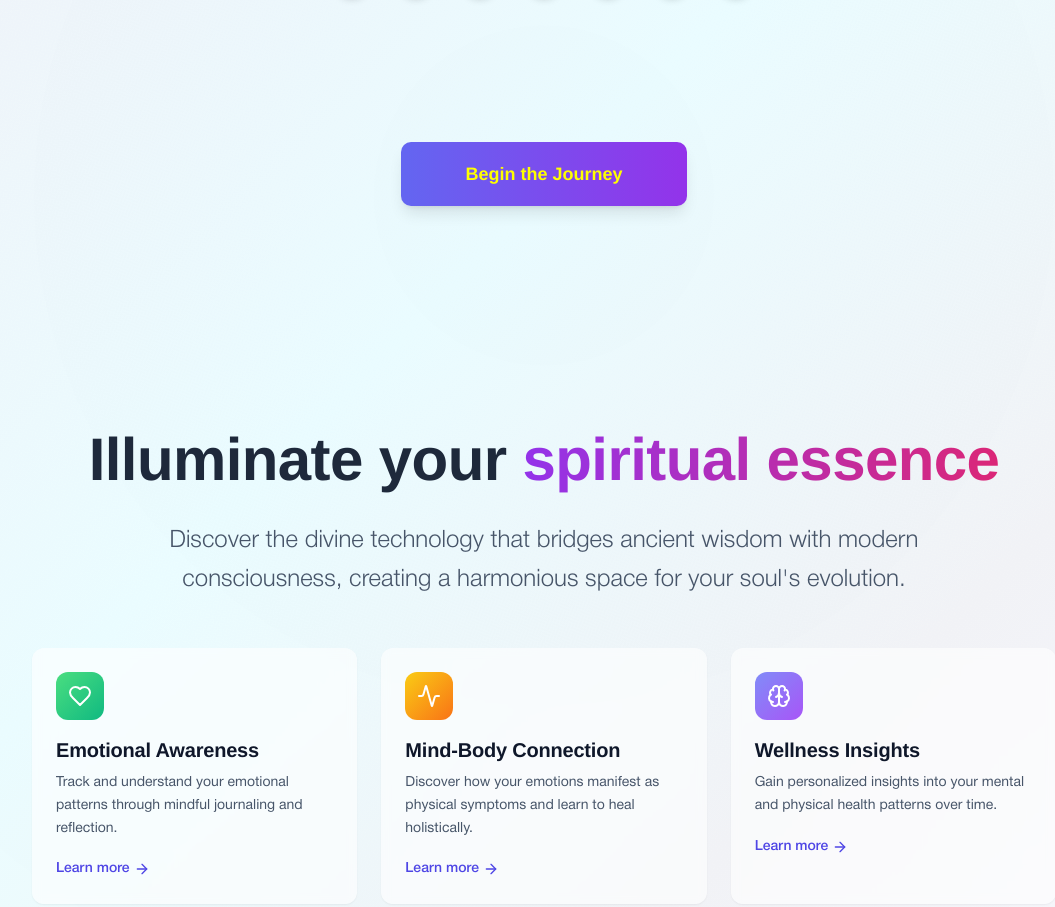
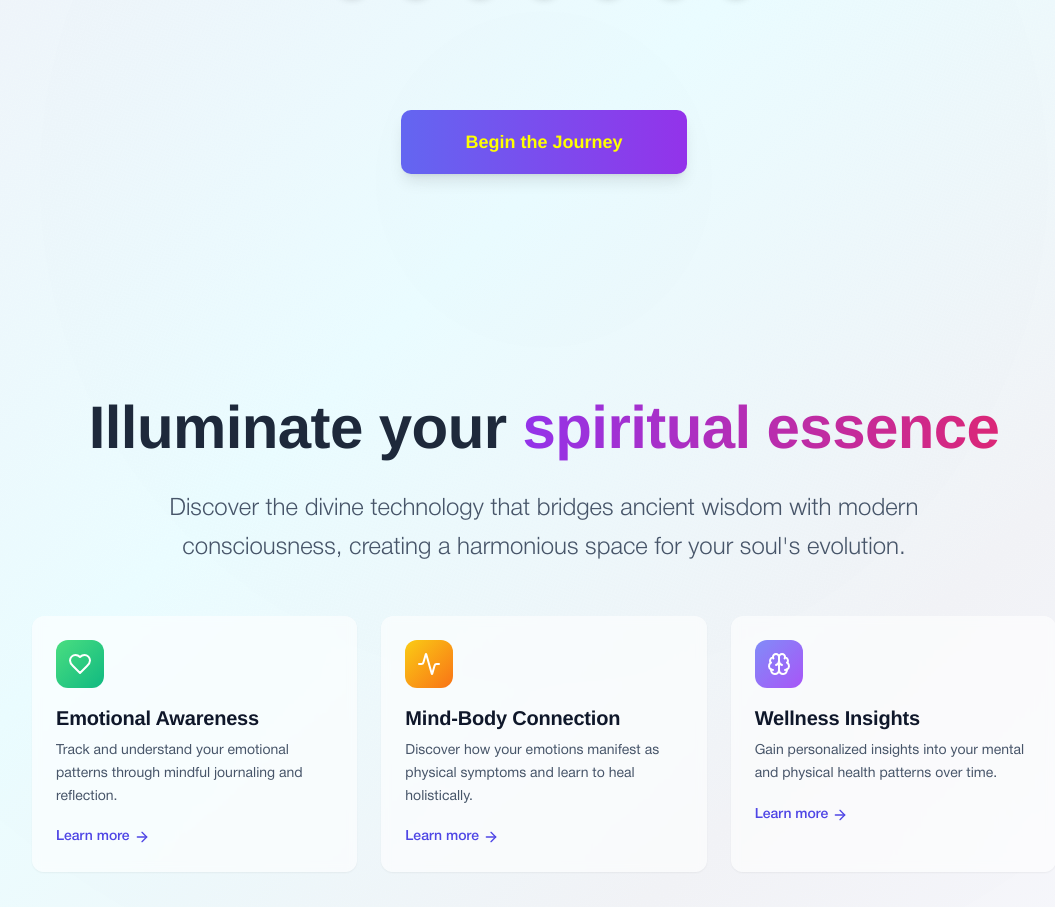
Before and after one commit to vtoolsid/somajournal, a Next.js app: page / in a window 1280 px wide. Shown: the part 836-1743 px from the top of the page, without its empty margins (96-1151 px from the left). Built offline with nearby package versions, Linux system fonts and the light colour scheme.

Commit message:
Moved begin the journey button up

```diff
--- a/app/page.tsx
+++ b/app/page.tsx
@@ -300,7 +300,7 @@ export default function Home() {
             })}
           </div>
 
-          <div className="flex justify-center pt-8 fade-enter">
+          <div className="flex justify-center pt-0 fade-enter">
             <Button
               size="lg"
               onClick={() => router.push('/auth/signup')}
```
